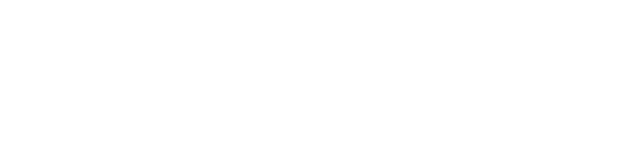
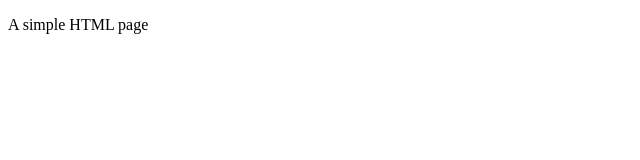
Before and after one commit to arunahugar/start_up, a plain HTML site: page index.html in a window 1280 px wide. Shown: the whole page, without its empty margins (0-640 px from the left). Drawn offline with Linux system fonts and the light colour scheme.

Commit message:
Simple Modification

```diff
--- a/index.html
+++ b/index.html
@@ -3,8 +3,9 @@
 <head>
 
         <title>Hello World to Git and GitHub</title>
+
 </head>
 <body>
-
+        <p>A simple HTML page</p>
 </body>
 </html>
```
